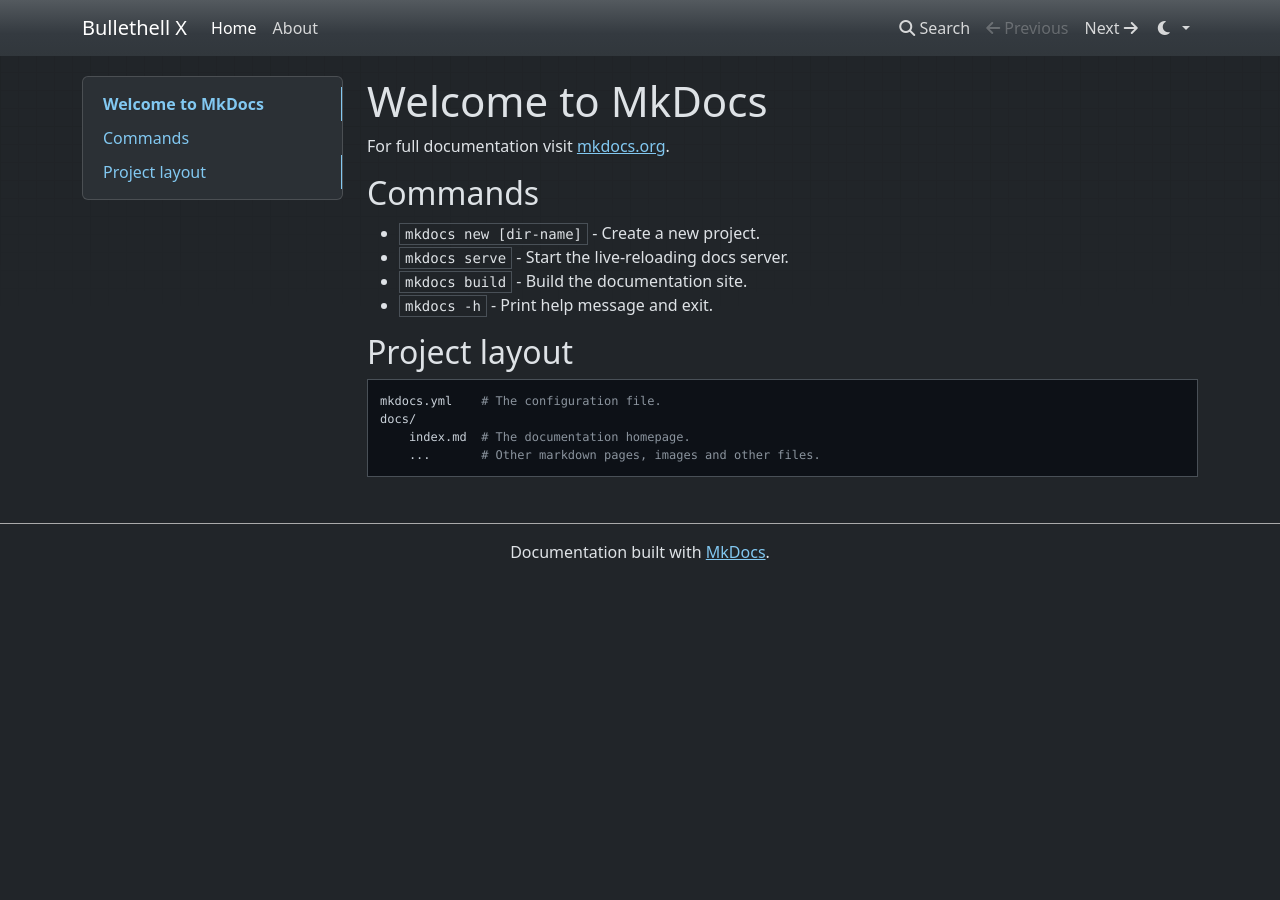
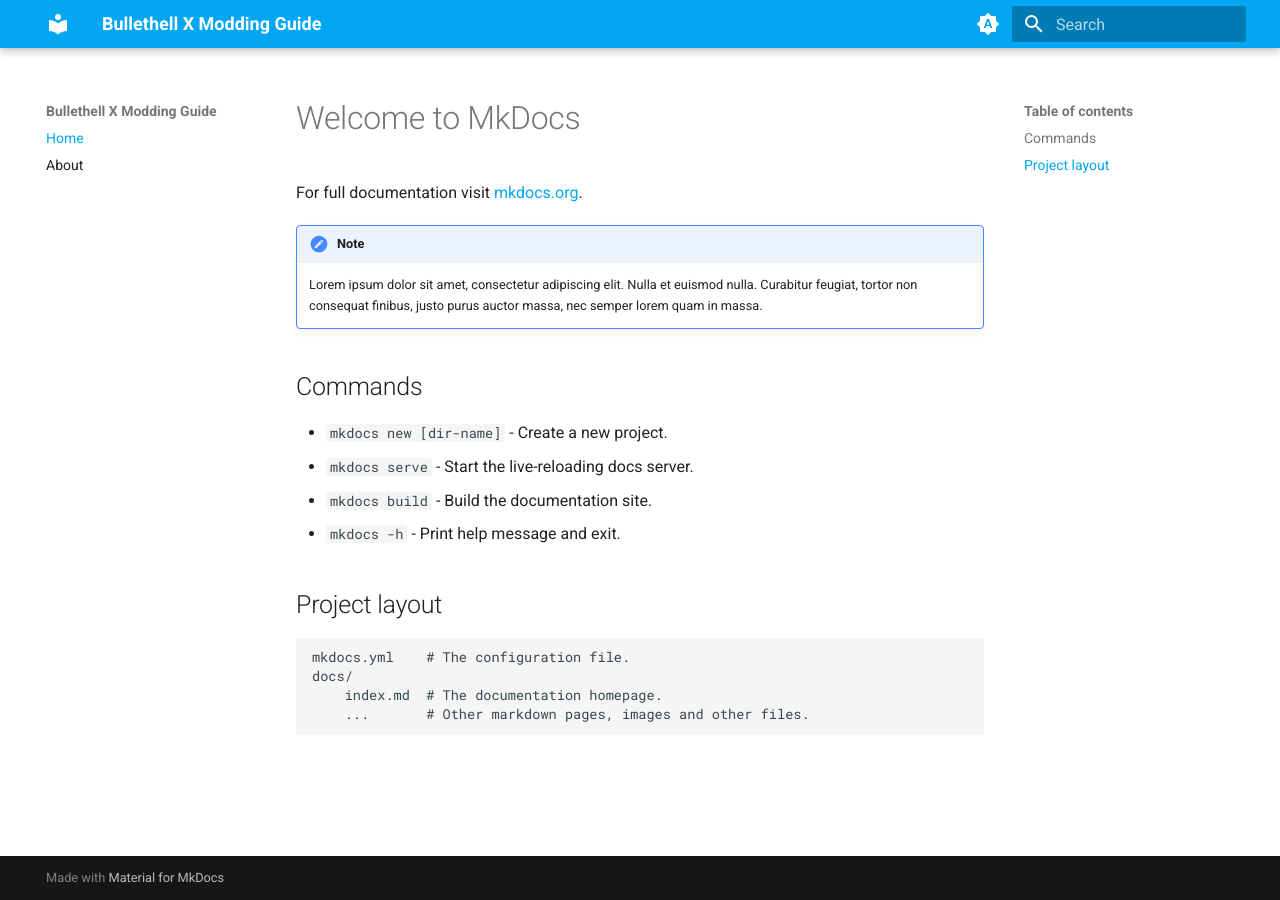
Before and after one commit to modanhan/bullethellx-modding, an MkDocs documentation site: the page built from docs/index.md, in a window 1280 px wide. Built offline with MkDocs 1.6.1 and Material for MkDocs 9.7.7, drawn with Linux system fonts in a browser that asks for light colours; nearby versions of some CDN libraries.

Commit message:
User material theme

```diff
--- a/docs/index.md
+++ b/docs/index.md
@@ -1,6 +1,12 @@
 # Welcome to MkDocs
 
 For full documentation visit [mkdocs.org](https://www.mkdocs.org).
+
+!!! note
+
+    Lorem ipsum dolor sit amet, consectetur adipiscing elit. Nulla et euismod
+    nulla. Curabitur feugiat, tortor non consequat finibus, justo purus auctor
+    massa, nec semper lorem quam in massa.
 
 ## Commands
 
--- a/mkdocs.yml
+++ b/mkdocs.yml
@@ -1,10 +1,36 @@
-site_name: Bullethell X
+site_name: Bullethell X Modding Guide
 
 nav:
   - Home: index.md
   - About: about.md
 theme:
-  name: mkdocs
-  color_mode: dark
-  nav_style: dark
-  user_color_mode_toggle: color_mode
+  name: material
+  palette:
+    # Palette toggle for automatic mode
+    - media: "(prefers-color-scheme)"
+      toggle:
+        icon: material/brightness-auto
+        name: Switch to light mode
+
+    # Palette toggle for light mode
+    - media: "(prefers-color-scheme: light)"
+      scheme: default
+      primary: light blue
+      accent: light blue
+      toggle:
+        icon: material/brightness-7
+        name: Switch to dark mode
+
+    # Palette toggle for dark mode
+    - media: "(prefers-color-scheme: dark)"
+      scheme: slate
+      primary: black
+      accent: light blue
+      toggle:
+        icon: material/brightness-4
+        name: Switch to light mode
+
+markdown_extensions:
+  - admonition
+  - pymdownx.details
+  - pymdownx.superfences
```
